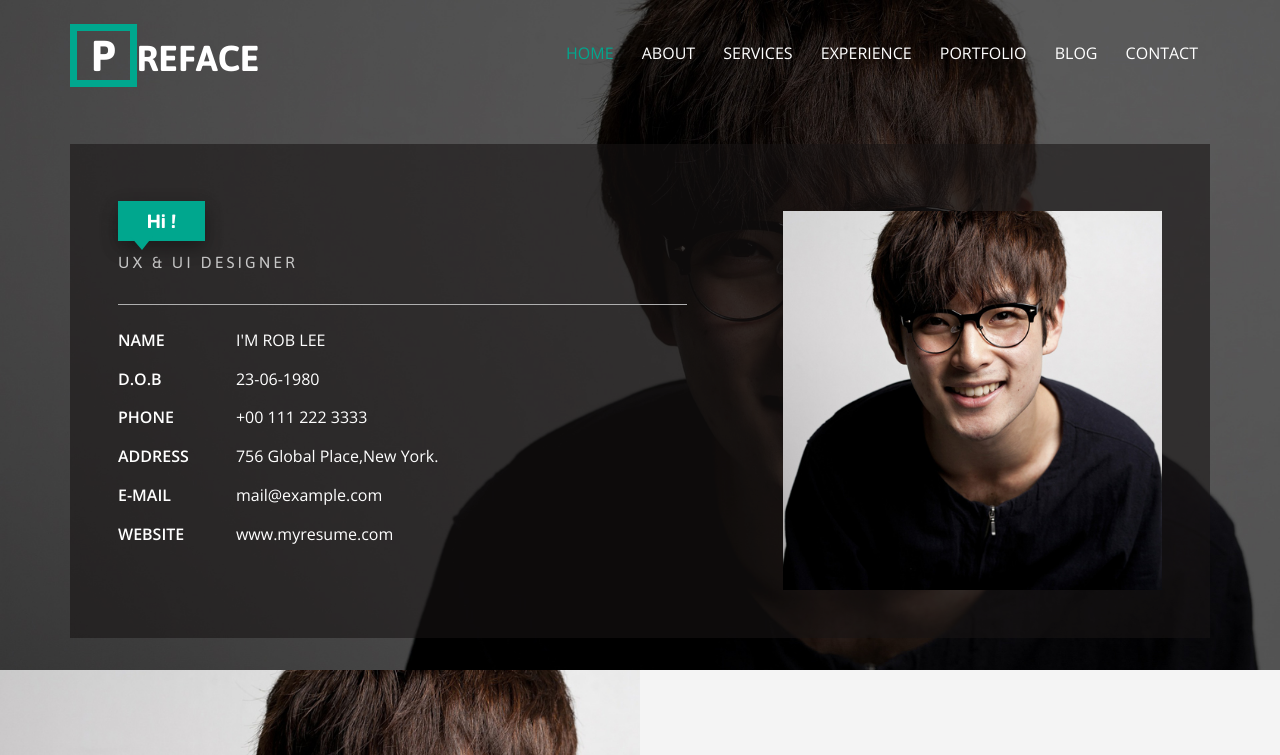
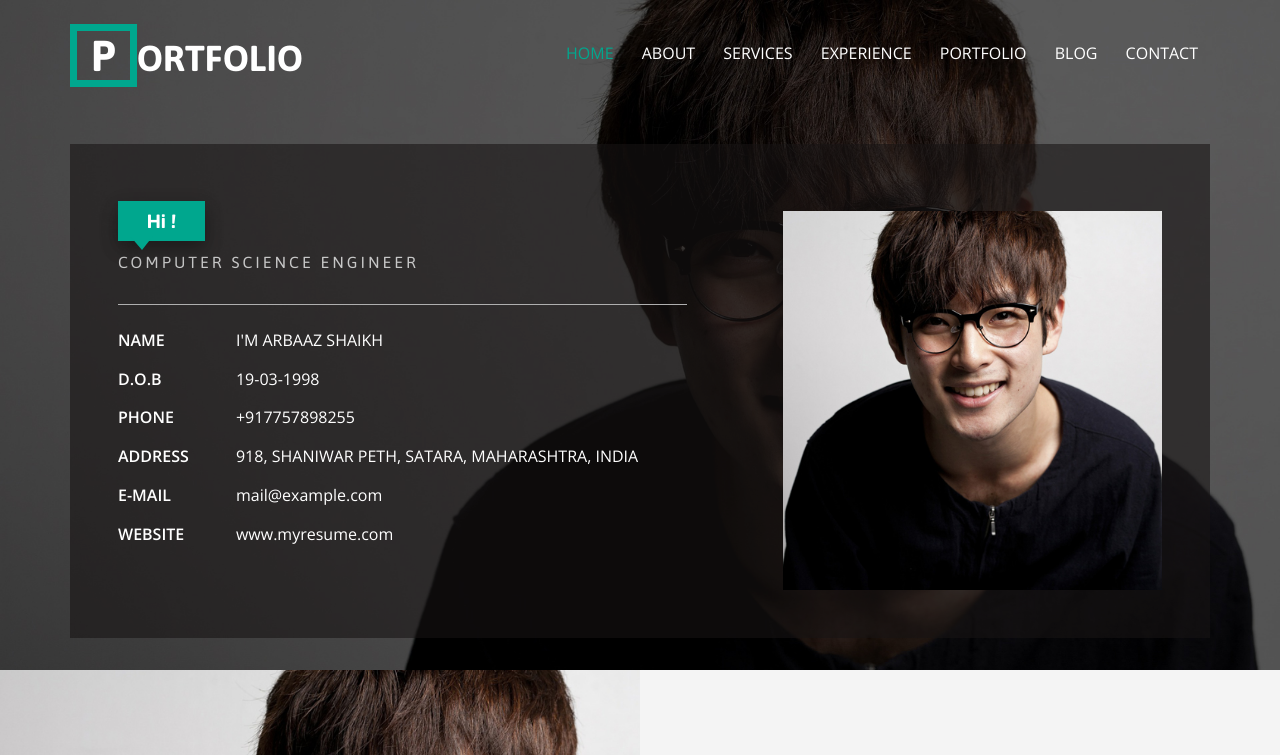
Before and after one commit to Arbaaz-Shaikh/Arbaaz-Shaikh.github.io, a plain HTML site: page index.html in a window 1280 px wide. Shown: the top 755 px of the page. Drawn offline with nearby package versions, Linux system fonts and the light colour scheme; files whose address does not match are found by name.

Commit message:
Update index.html

```diff
--- a/index.html
+++ b/index.html
@@ -1,13 +1,7 @@
-<!--
-Author: W3layouts
-Author URL: http://w3layouts.com
-License: Creative Commons Attribution 3.0 Unported
-License URL: http://creativecommons.org/licenses/by/3.0/
--->
 <!DOCTYPE HTML>
 <html>
 <head>
-<title>Preface a Personal Category Flat Bootstrap Responsive Website Template| Home :: w3layouts</title>
+<title>Arbaaz Shaikh - Portfolio | Home :: w3layouts</title>
 <link href="css/bootstrap.css" rel='stylesheet' type='text/css' />
 <!-- jQuery (necessary for Bootstrap's JavaScript plugins) -->
 <script src="js/jquery.min.js"></script>
@@ -47,7 +41,7 @@ Smartphone Compatible web template, free webdesigns for Nokia, Samsung, LG, Sony
 					<div class="top-nav">
 					<div class="navigation">
 					<div class="logo">
-						<h1><a href="index.html"><span>P</span>REFACE</a></h1>
+						<h1><a href="index.html"><span>P</span>ORTFOLIO</a></h1>
 					</div>
 					<div class="navigation-right">
 						<span class="menu"><img src="images/menu.png" alt=" " /></span>
@@ -79,37 +73,37 @@ Smartphone Compatible web template, free webdesigns for Nokia, Samsung, LG, Sony
 			<div class="banner-info">
 				<div class="col-md-7 header-right">
 					<h1>Hi !</h1>
-					<h6>UX & UI DESIGNER</h6>
+					<h6>COMPUTER SCIENCE ENGINEER</h6>
 					<ul class="address">
 
 					<li>
 							<ul class="address-text">
 								<li><b>NAME</b></li>
-								<li>I'M ROB LEE</li>
+								<li>I'M ARBAAZ SHAIKH</li>
 							</ul>
 						</li>
 						<li>
 							<ul class="address-text">
 								<li><b>D.O.B</b></li>
-								<li>23-06-1980</li>
+								<li>19-03-1998</li>
 							</ul>
 						</li>
 						<li>
 							<ul class="address-text">
 								<li><b>PHONE </b></li>
-								<li>+00 111 222 3333</li>
+								<li>+917757898255</li>
 							</ul>
 						</li>
 						<li>
 							<ul class="address-text">
 								<li><b>ADDRESS </b></li>
-								<li>756 Global Place,New York.</li>
+								<li>918, SHANIWAR PETH, SATARA, MAHARASHTRA, INDIA</li>
 							</ul>
 						</li>
 						<li>
 							<ul class="address-text">
 								<li><b>E-MAIL </b></li>
-								<li><a href="mailto:example@mail.com"> mail@example.com</a></li>
+								<li><a href="mailto:001arbaazshaikh.com"> mail@example.com</a></li>
 							</ul>
 						</li>
 						<li>
@@ -136,7 +130,7 @@ Smartphone Compatible web template, free webdesigns for Nokia, Samsung, LG, Sony
 					<div id="owl-demo1" class="owl-carousel owl-carousel2">
 					                <div class="item">
 					                	<div class="about-left-grid">
-											<h2>Hi! I'm <span>Rob Lee</span></h2>
+											<h2>Hi! I'm <span>Arbaaz Shaikh</span></h2>
 											<p>Lorem ipsum dolor sit amet, consectetur adipisicing elit, sed do eiusmod tempor incididunt ut labore et dolore magna aliqua. Ut enim ad minim veniam, quis nostrud exercitation ullamco laboris nisi ut aliquip ex ea commodo consequat. Duis aute irure dolor in reprehenderit in voluptate velit esse cillum dolore eu fugiat nulla pariatur. Excepteur sint occaecat cupidatat non proident, sunt in culpa qui officia deserunt mollit anim id est laborum. Sed ut perspiciatis.</p>
 											<ul>
 												<li><a class="a-btn-a scroll" href="#port">My Work</a></li>
```
